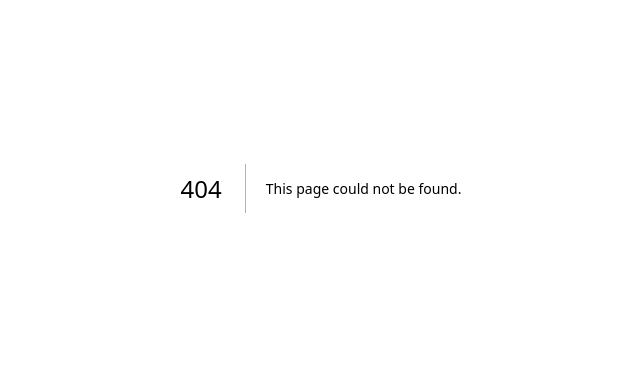
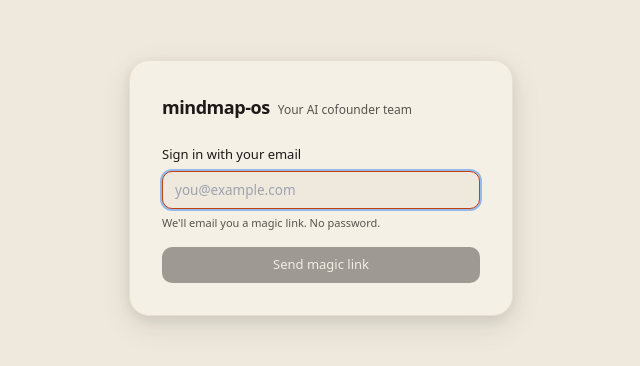
Before and after one commit to Shashwat711/mindmap-os, a Next.js app in the folder frontend/: page /sign-in in a window 1280 px wide. Before the commit this address had no page. Shown: the part 212-578 px from the top of the page, without its empty margins (319-959 px from the left). Built offline with nearby package versions, Linux system fonts and the light colour scheme.

Commit message:
add magic-link sign-in page and oauth callback route

```diff
--- /dev/null
+++ b/frontend/app/auth/callback/route.ts
@@ -0,0 +1,18 @@
+import { NextResponse } from "next/server";
+import { createClient } from "@/lib/supabase/server";
+
+export async function GET(request: Request) {
+  const url = new URL(request.url);
+  const code = url.searchParams.get("code");
+  const next = url.searchParams.get("next") ?? "/";
+
+  if (code) {
+    const supabase = createClient();
+    const { error } = await supabase.auth.exchangeCodeForSession(code);
+    if (!error) {
+      return NextResponse.redirect(new URL(next, url.origin));
+    }
+  }
+
+  return NextResponse.redirect(new URL("/sign-in?error=callback_failed", url.origin));
+}
--- /dev/null
+++ b/frontend/app/sign-in/page.tsx
@@ -0,0 +1,107 @@
+"use client";
+
+import { useState } from "react";
+import { createClient } from "@/lib/supabase/client";
+
+type Status = "idle" | "sending" | "sent" | "error";
+
+export default function SignInPage() {
+  const [email, setEmail] = useState("");
+  const [status, setStatus] = useState<Status>("idle");
+  const [error, setError] = useState<string | null>(null);
+
+  async function handleSubmit(e: React.FormEvent) {
+    e.preventDefault();
+    if (!email.trim() || status === "sending") return;
+    setStatus("sending");
+    setError(null);
+    try {
+      const supabase = createClient();
+      const { error: err } = await supabase.auth.signInWithOtp({
+        email: email.trim(),
+        options: {
+          emailRedirectTo: `${window.location.origin}/auth/callback`,
+        },
+      });
+      if (err) throw err;
+      setStatus("sent");
+    } catch (err) {
+      setStatus("error");
+      setError(err instanceof Error ? err.message : "Something went wrong.");
+    }
+  }
+
+  return (
+    <main className="flex min-h-screen items-center justify-center bg-background p-6">
+      <div className="w-full max-w-sm rounded-[20px] border border-border bg-card p-8 shadow-raised">
+        <div className="mb-6 flex items-baseline gap-2">
+          <span className="text-lg font-semibold tracking-tight text-foreground">
+            mindmap-os
+          </span>
+          <span className="text-xs text-muted-foreground">Your AI cofounder team</span>
+        </div>
+
+        {status === "sent" ? (
+          <div className="space-y-2">
+            <h1 className="text-[15px] font-semibold text-foreground">
+              Check your email
+            </h1>
+            <p className="text-[13px] leading-relaxed text-muted-foreground">
+              We sent a magic link to{" "}
+              <span className="text-foreground">{email}</span>. Click the link to
+              sign in.
+            </p>
+            <button
+              onClick={() => {
+                setStatus("idle");
+                setEmail("");
+              }}
+              className="mt-4 text-[12px] text-muted-foreground underline underline-offset-4 hover:text-foreground"
+            >
+              Use a different email
+            </button>
+          </div>
+        ) : (
+          <form onSubmit={handleSubmit} className="space-y-4">
+            <div className="space-y-1.5">
+              <label
+                htmlFor="email"
+                className="block text-[13px] font-medium text-foreground"
+              >
+                Sign in with your email
+              </label>
+              <input
+                id="email"
+                type="email"
+                required
+                autoFocus
+                value={email}
+                onChange={(e) => setEmail(e.target.value)}
+                placeholder="you@example.com"
+                disabled={status === "sending"}
+                className="w-full rounded-md border border-border bg-background px-3 py-2 text-[13.5px] outline-none placeholder:text-muted-foreground/60 focus:border-ring focus:ring-2 focus:ring-ring/25 disabled:opacity-50"
+              />
+              <p className="text-[11px] text-muted-foreground">
+                We&apos;ll email you a magic link. No password.
+              </p>
+            </div>
+
+            {error && (
+              <p className="rounded-md bg-destructive/10 px-3 py-2 text-[12px] text-destructive">
+                {error}
+              </p>
+            )}
+
+            <button
+              type="submit"
+              disabled={!email.trim() || status === "sending"}
+              className="w-full rounded-md bg-foreground py-2 text-[13px] font-medium text-background transition-colors hover:bg-foreground/85 disabled:opacity-40"
+            >
+              {status === "sending" ? "Sending..." : "Send magic link"}
+            </button>
+          </form>
+        )}
+      </div>
+    </main>
+  );
+}
```
